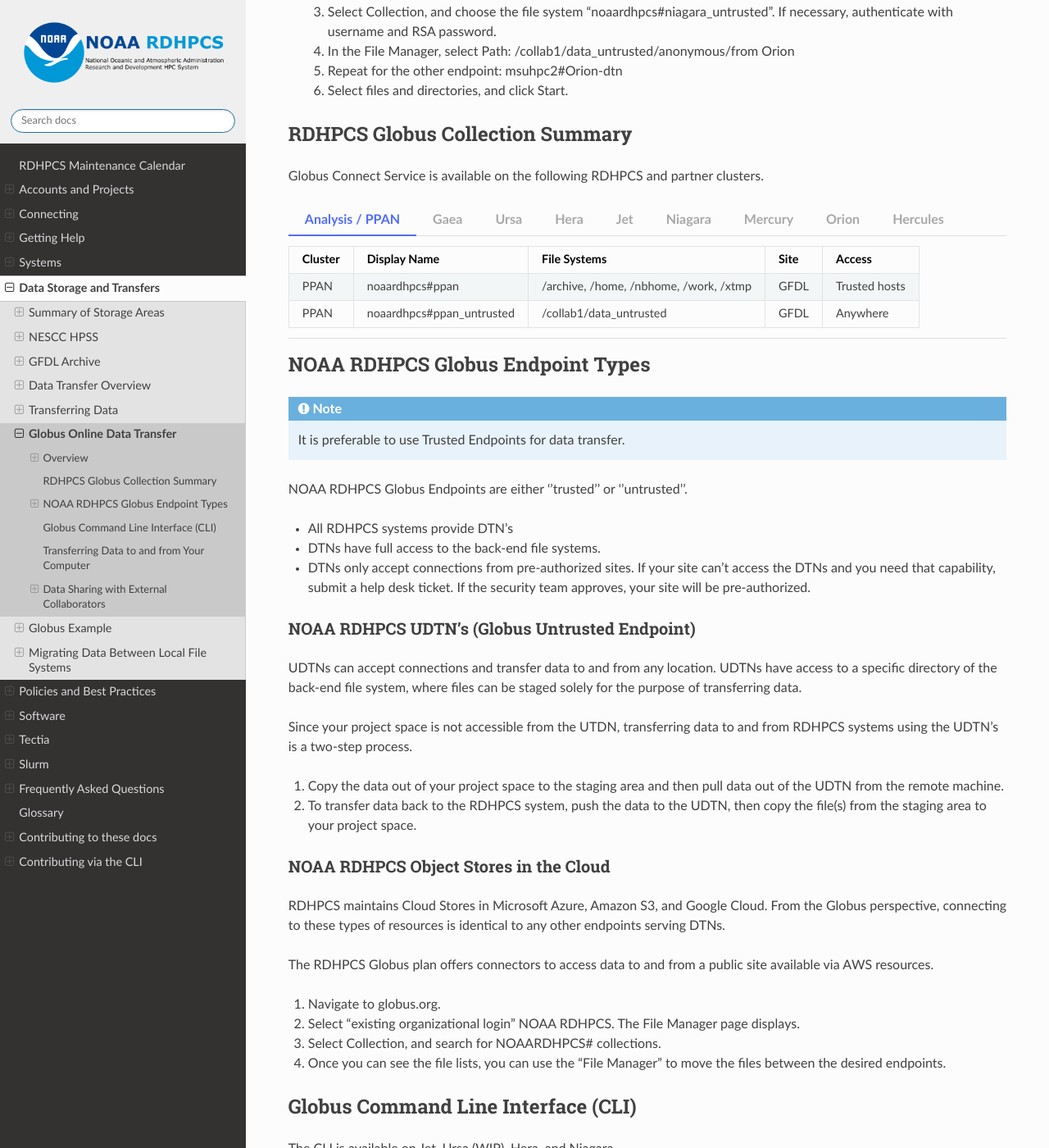
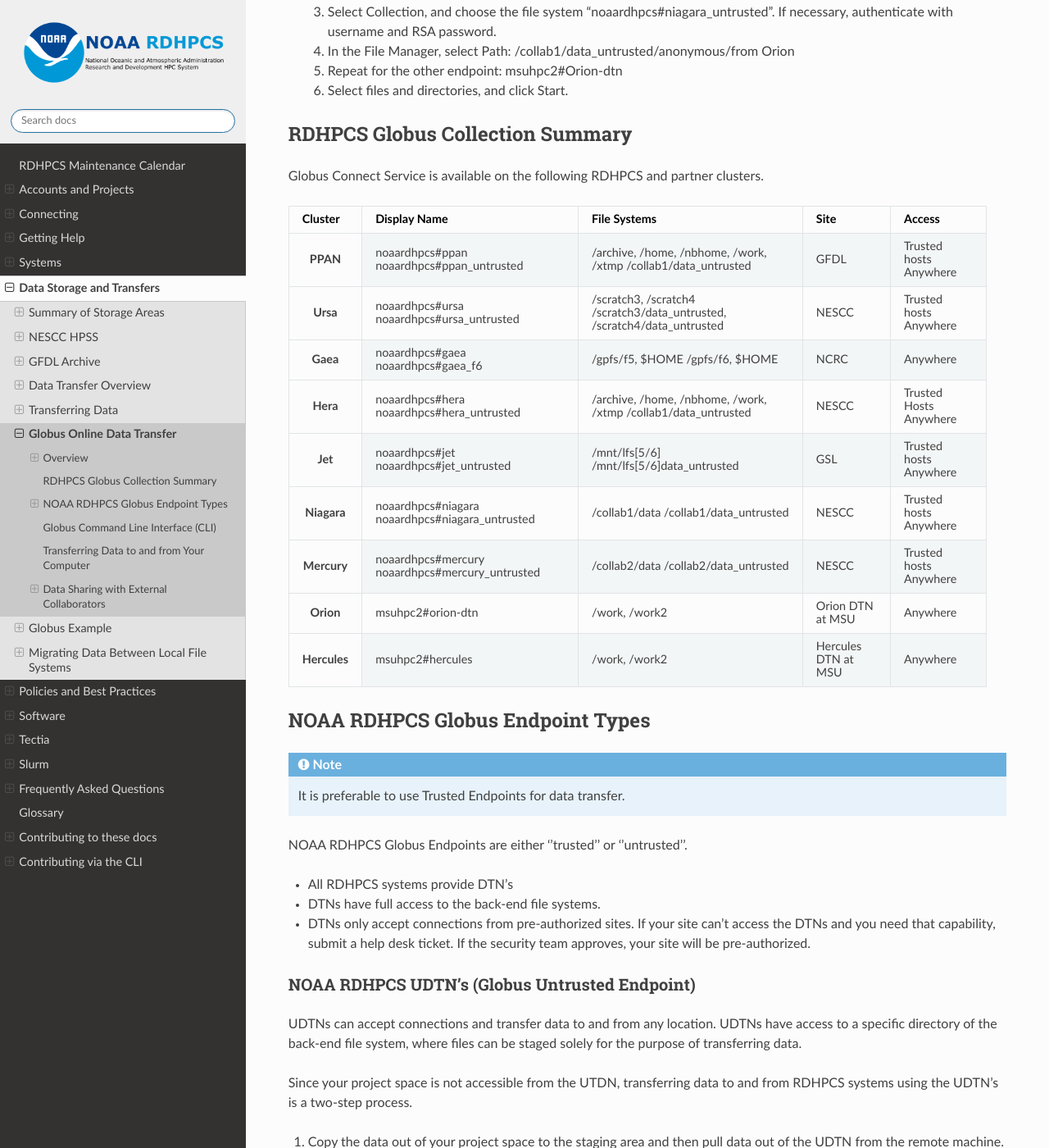
Before and after one commit to NOAA-RDHPCS/noaa-rdhpcs.github.io, a Sphinx documentation site: the page built from source/data/globus_online_data_transfer.rst, in a window 1280 px wide and 1400 px high, scrolled down 815 px. Shown: the whole window at 82% size. Built offline with Sphinx 7.4.7 and the Read the Docs theme 3.1.0, drawn with Linux system fonts in a browser that asks for light colours; pages that are not in the unit, such as notebooks, are missing from menus; part of the change alters nothing that is shown.

Commit message:
globus_online_data_transfer.rst: change collection summary to a table vs tabbed layout (#435)
* Update globus_online_data_transfer.rst

change from tabs to table.

* Changed Site to GSL from Boulder

Changed site to GSL from Boulder.

---------

Co-authored-by: Chan Wilson <cwilson@meadow.net>

```diff
--- a/source/data/globus_online_data_transfer.rst
+++ b/source/data/globus_online_data_transfer.rst
@@ -59,109 +59,81 @@ RDHPCS Globus Collection Summary
 Globus Connect Service is available on the following RDHPCS and
 partner clusters.
 
-.. tab-set::
+.. list-table::
+   :header-rows: 1
+   :stub-columns: 1
+   :align: left
 
-  .. tab-item:: Analysis / PPAN
-    :sync: analysis
-
-    +-----------+----------------------------+--------------------------+---------+---------------+
-    | Cluster   | Display Name               | File Systems             | Site    | Access        |
-    +===========+============================+==========================+=========+===============+
-    | PPAN      | noaardhpcs#ppan            | /archive, /home,         | GFDL    | Trusted hosts |
-    |           |                            | /nbhome, /work, /xtmp    |         |               |
-    +-----------+----------------------------+--------------------------+---------+---------------+
-    | PPAN      | noaardhpcs#ppan_untrusted  | /collab1/data_untrusted  | GFDL    | Anywhere      |
-    +-----------+----------------------------+--------------------------+---------+---------------+
-
-  .. tab-item:: Gaea
-   :sync: gaea
-
-   +-----------+--------------------+-----------------+---------+---------------+
-   | Cluster   | Display Name       | File Systems    | Site    | Access        |
-   +===========+====================+=================+=========+===============+
-   | Gaea      | noaardhpcs#gaea    | /gpfs/f5, $HOME | NCRC    | Anywhere      |
-   +-----------+--------------------+-----------------+---------+---------------+
-   | Gaea      | noaardhpcs#gaea_f6 | /gpfs/f6, $HOME | NCRC    | Anywhere      |
-   +-----------+--------------------+-----------------+---------+---------------+
-
-  .. tab-item:: Ursa
-    :sync: ursa
-
-    +-----------+----------------------------+---------------------------+---------+---------------+
-    | Cluster   | Display Name               | File Systems              | Site    | Access        |
-    +===========+============================+===========================+=========+===============+
-    | Ursa      | noaardhpcs#ursa            | /scratch3, /scratch4      | NESCC   | Trusted hosts |
-    +-----------+----------------------------+---------------------------+---------+---------------+
-    | Ursa      | noaardhpcs#ursa_untrusted  | /scratch3/data_untrusted, | NESCC   | Anywhere      |
-    |           |                            | /scratch4/data_untrusted  |         |               |
-    +-----------+----------------------------+---------------------------+---------+---------------+
-
-  .. tab-item:: Hera
-    :sync: hera
-
-    +-----------+----------------------------+---------------------------+---------+---------------+
-    | Cluster   | Display Name               | File Systems              | Site    | Access        |
-    +===========+============================+===========================+=========+===============+
-    | Hera      | noaardhpcs#hera            | /scratch1, /scratch2      | NESCC   | Trusted hosts |
-    +-----------+----------------------------+---------------------------+---------+---------------+
-    | Hera      | noaardhpcs#hera_untrusted  | /scratch1/data_untrusted, | NESCC   | Anywhere      |
-    |           |                            | /scratch2/data_untrusted  |         |               |
-    +-----------+----------------------------+---------------------------+---------+---------------+
-
-  .. tab-item:: Jet
-   :sync: jet
-
-   +-----------+----------------------------+----------------------------+---------+---------------+
-   | Cluster   | Display Name               | File Systems               | Site    | Access        |
-   +===========+============================+============================+=========+===============+
-   | Jet       | noaardhpcs#jet             | /mnt/lfs[56]               | NESCC   | Trusted hosts |
-   +-----------+----------------------------+----------------------------+---------+---------------+
-   | Jet       | noaardhpcs#jet_untrusted   | /mnt/lfs[56]data_untrusted | NESCC   | Anywhere      |
-   +-----------+----------------------------+----------------------------+---------+---------------+
-
-  .. tab-item:: Niagara
-   :sync: niagara
-
-   +-----------+------------------------------+--------------------------+---------+---------------+
-   | Cluster   | Display Name                 | File Systems             | Site    | Access        |
-   +===========+==============================+==========================+=========+===============+
-   | Niagara   | noaardhpcs#niagara           | /collab1/data            | NESCC   | Trusted hosts |
-   +-----------+------------------------------+--------------------------+---------+---------------+
-   | Niagara   | noaardhpcs#niagara_untrusted | /collab1/data_untrusted  | NESCC   | Anywhere      |
-   +-----------+------------------------------+--------------------------+---------+---------------+
-
-
-  .. tab-item:: Mercury
-   :sync: mercury
-
-   +-----------+------------------------------+--------------------------+---------+---------------+
-   | Cluster   | Display Name                 | File Systems             | Site    | Access        |
-   +===========+==============================+==========================+=========+===============+
-   | Mercury   | noaardhpcs#mercury           | /collab2/data            | NESCC   | Trusted hosts |
-   +-----------+------------------------------+--------------------------+---------+---------------+
-   | Mercury   | noaardhpcs#mercury_untrusted | /collab2/data_untrusted  | NESCC   | Anywhere      |
-   +-----------+------------------------------+--------------------------+---------+---------------+
-
-
-
-  .. tab-item:: Orion
-   :sync: orion
-
-   +-----------+---------------------+--------------------+-------------------+---------------+
-   | Cluster   | Display Name        | File Systems       | Site              | Access        |
-   +===========+=====================+====================+===================+===============+
-   | orion     | msuhpc2#orion-dtn   | /work, /work2      | Orion DTN at MSU  | Anywhere      |
-   +-----------+---------------------+--------------------+-------------------+---------------+
-
-
-  .. tab-item:: Hercules
-   :sync: hercules
-
-   +-----------+---------------------+--------------------+----------------------+---------------+
-   | Cluster   | Display Name        | File Systems       | Site                 | Access        |
-   +===========+=====================+====================+======================+===============+
-   | Hercules  | msuhpc2#hercules    | /work, /work2      | Hercules DTN at MSU  | Anywhere      |
-   +-----------+---------------------+--------------------+----------------------+---------------+
+   * - Cluster
+     - Display Name
+     - File Systems
+     - Site
+     - Access
+   * - PPAN
+     - noaardhpcs#ppan
+       noaardhpcs#ppan_untrusted
+     - /archive, /home, /nbhome, /work, /xtmp
+       /collab1/data_untrusted
+     - GFDL
+     - Trusted hosts
+       Anywhere
+   * - Ursa
+     - noaardhpcs#ursa
+       noaardhpcs#ursa_untrusted
+     - /scratch3, /scratch4
+       /scratch3/data_untrusted, /scratch4/data_untrusted
+     - NESCC
+     - Trusted hosts
+       Anywhere
+   * - Gaea
+     - noaardhpcs#gaea
+       noaardhpcs#gaea_f6
+     - /gpfs/f5, $HOME
+       /gpfs/f6, $HOME
+     - NCRC
+     - Anywhere
+   * - Hera
+     - noaardhpcs#hera
+       noaardhpcs#hera_untrusted
+     - /archive, /home, /nbhome, /work, /xtmp
+       /collab1/data_untrusted
+     - NESCC
+     - Trusted Hosts
+       Anywhere
+   * - Jet
+     - noaardhpcs#jet
+       noaardhpcs#jet_untrusted
+     - /mnt/lfs[5/6]
+       /mnt/lfs[5/6]data_untrusted
+     - GSL
+     - Trusted hosts
+       Anywhere
+   * - Niagara
+     - noaardhpcs#niagara
+       noaardhpcs#niagara_untrusted
+     - /collab1/data
+       /collab1/data_untrusted
+     - NESCC
+     - Trusted hosts
+       Anywhere
+   * - Mercury
+     - noaardhpcs#mercury
+       noaardhpcs#mercury_untrusted
+     - /collab2/data
+       /collab2/data_untrusted
+     - NESCC
+     - Trusted hosts
+       Anywhere
+   * - Orion
+     - msuhpc2#orion-dtn
+     - /work, /work2
+     - Orion DTN at MSU
+     - Anywhere
+   * - Hercules
+     - msuhpc2#hercules
+     - /work, /work2
+     - Hercules DTN at MSU
+     - Anywhere
 
 NOAA RDHPCS Globus Endpoint Types
 =================================
```
